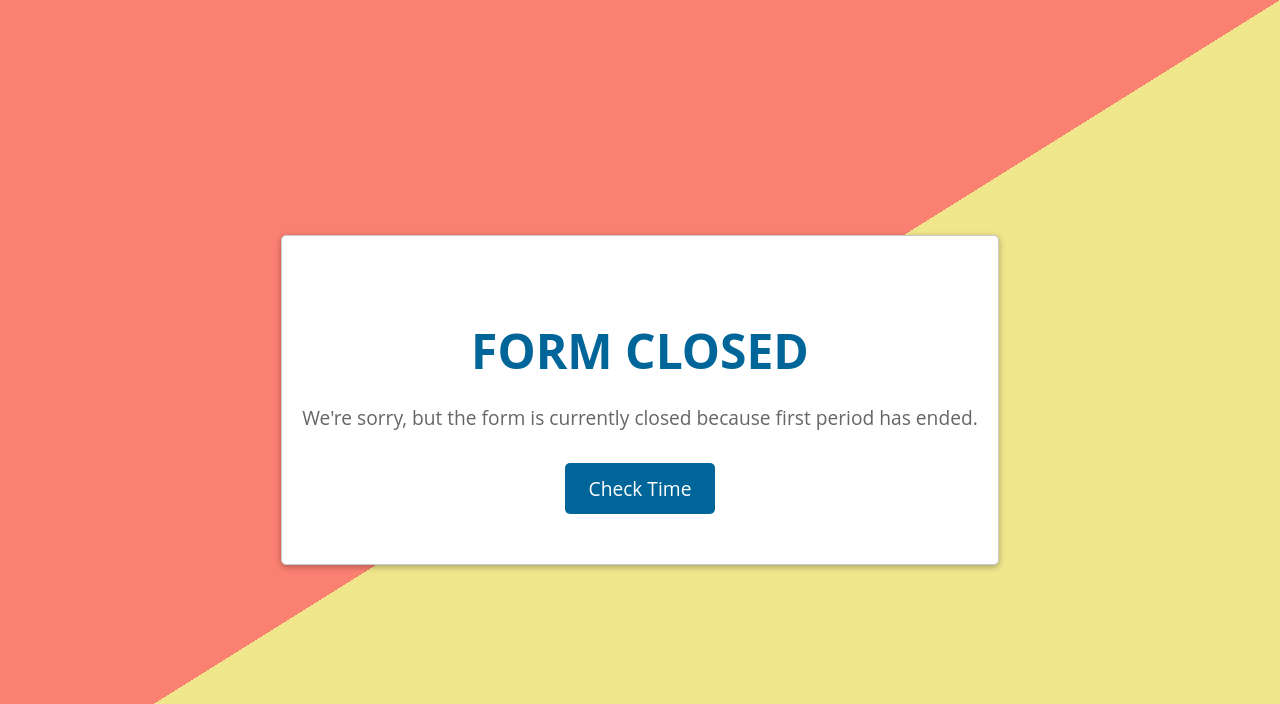
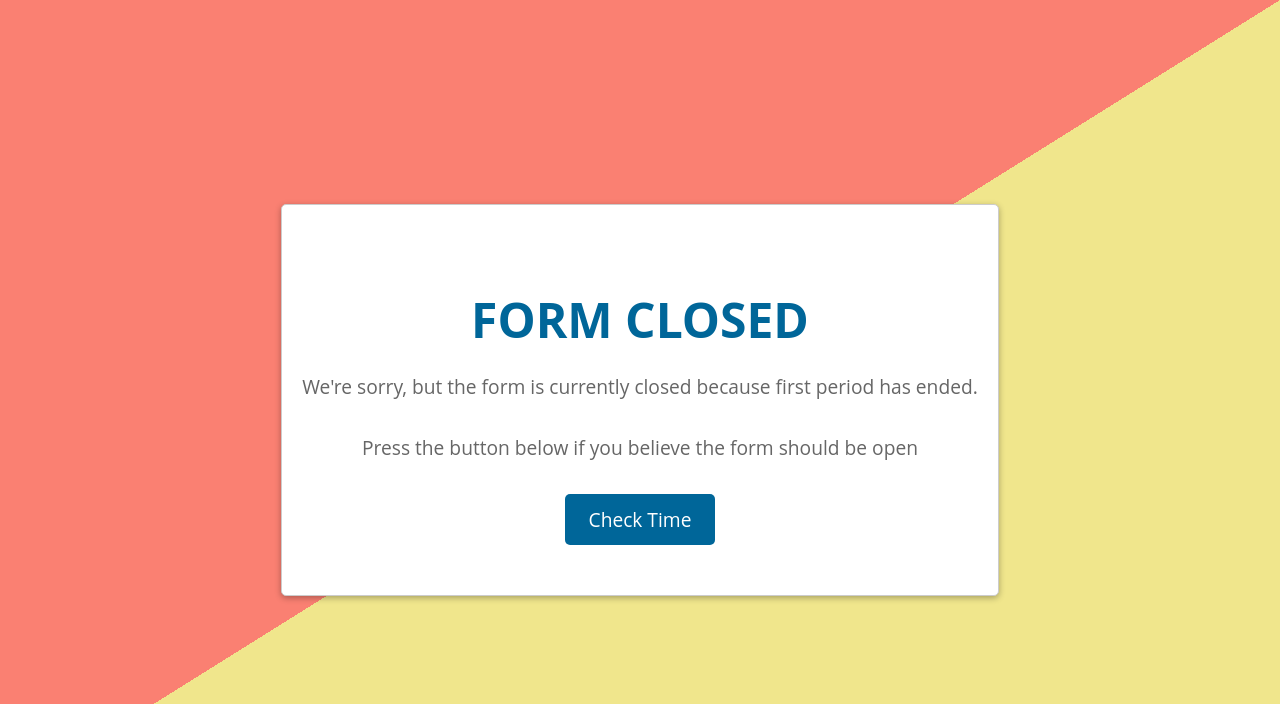
Before and after one commit to nolan-3/Sign-In, a Flask app: template templates/closed.html in a window 1280 px wide. Shown: the top 704 px of the page. Run offline with Flask 2, Linux system fonts and the light colour scheme; the template is opened without the code that fills it, so the values that code supplies are empty; some libraries are stand-ins or nearby versions.

Commit message:
changed message

```diff
--- a/notes.txt
+++ b/notes.txt
@@ -1 +1,3 @@
 TURN ON IPAD SCREEN LOCK
+
+CHANGE EMAILS TO FORM DEANS + STUDENTS
--- a/templates/closed.html
+++ b/templates/closed.html
@@ -8,6 +8,7 @@
   <div class="container">
     <h1>Form Closed</h1>
     <p>We're sorry, but the form is currently closed because first period has ended.</p>
+    <p>Press the button below if you believe the form should be open</p>
     <a href="#" class="btn" onclick="location.reload()">Check Time</a>
   </div>
 </body>
```
